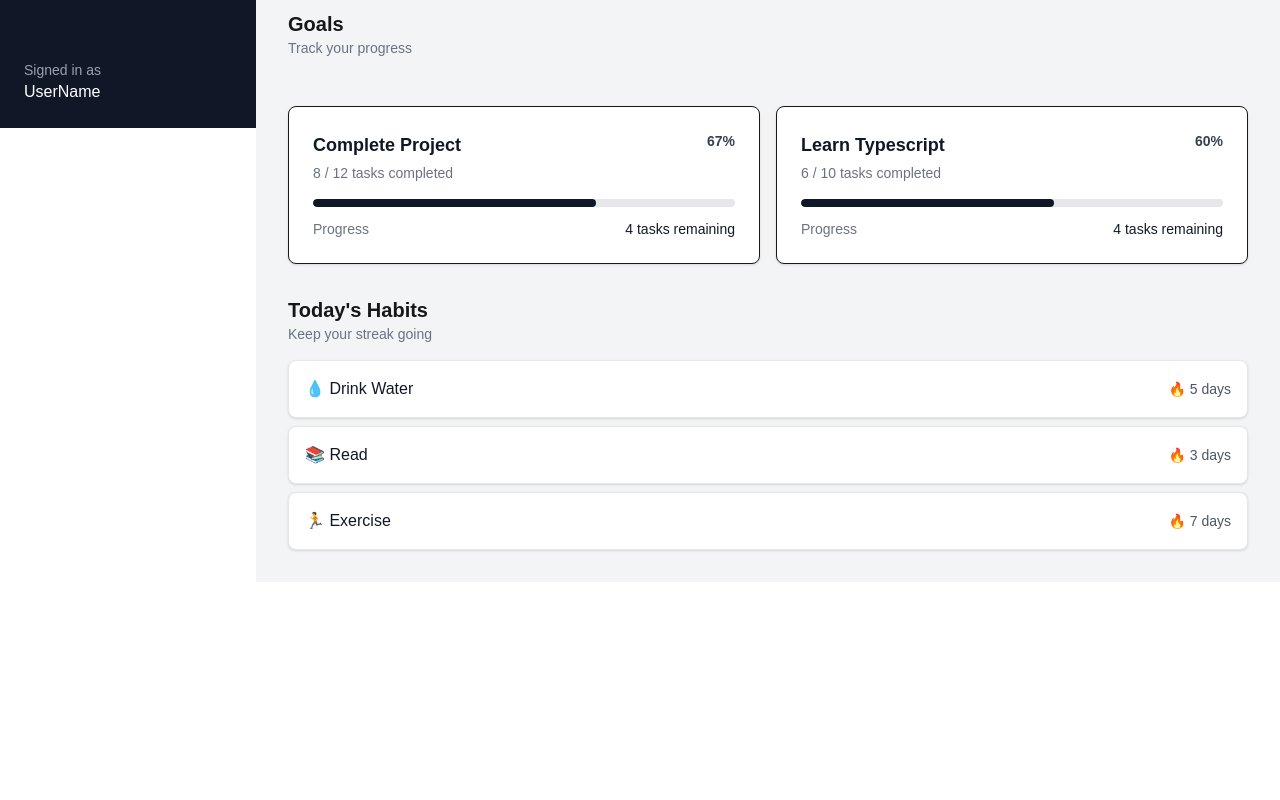
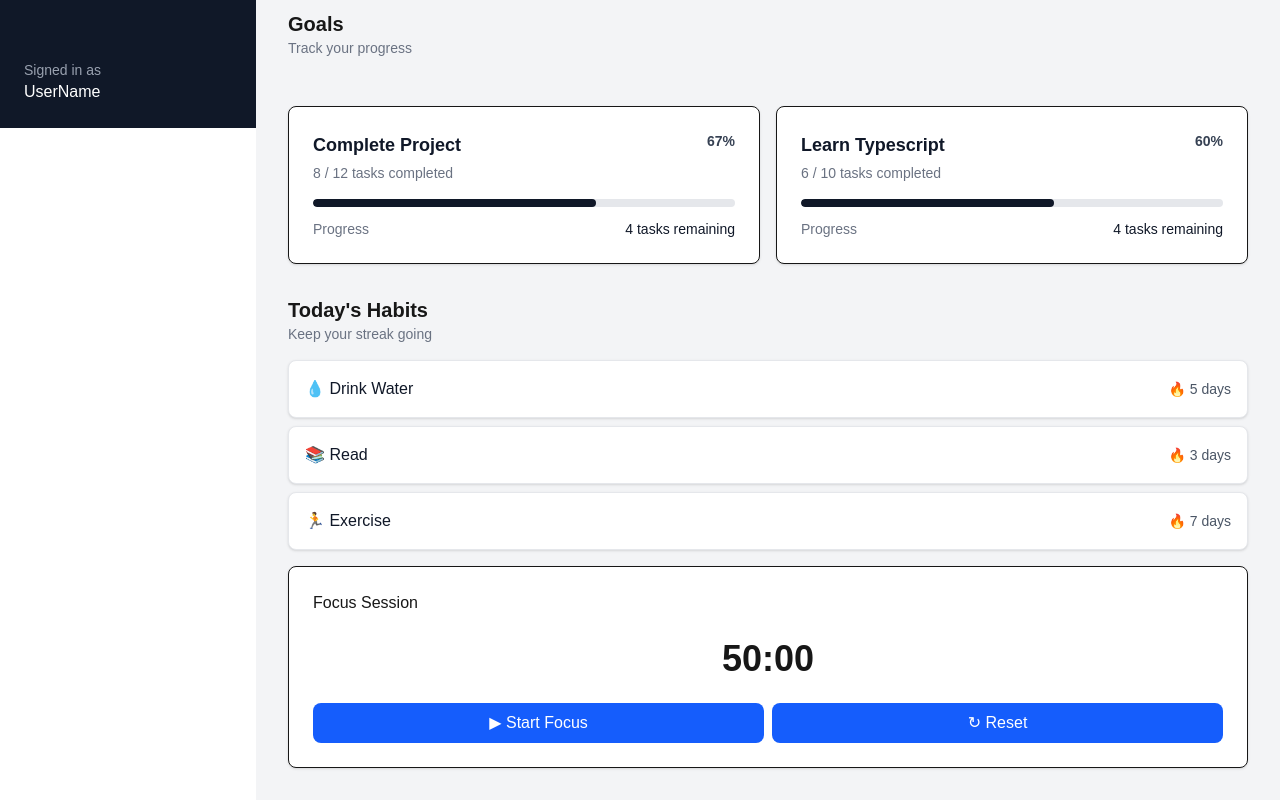
Before and after one commit to hari2k7/TaskFlow, a Next.js app in the folder frontend/: page /dashboard in a window 1280 px wide. Shown: the part 672-1472 px from the top of the page. Before the commit the page ends 1254 px from the top, so only its background shows below. Built offline with nearby package versions, Linux system fonts and the light colour scheme.

Commit message:
feat: add interactive focus timer

```diff
--- a/frontend/src/app/dashboard/page.tsx
+++ b/frontend/src/app/dashboard/page.tsx
@@ -4,6 +4,7 @@ import TaskCard from "@/src/components/TaskCard";
 import ProgressCard from "@/src/components/ProgressCard";
 import GoalCard from "@/src/components/GoalCard";
 import HabitCard from "@/src/components/HabitCard";
+import FocusCard from "@/src/components/FocusCard";
 
 const tasks: Task[] = [
     {
@@ -105,6 +106,8 @@ export default function Dashboard() {
                     })}
                 </div>
             </section>
+
+            <FocusCard title="Focus Session" duration={50} />
         </main>
     )
 }
--- /dev/null
+++ b/frontend/src/components/FocusCard.tsx
@@ -0,0 +1,61 @@
+"use client";
+import { useState, useEffect } from "react";
+
+interface FocusCardProps {
+    title: string;
+    duration: number;
+}
+
+export default function FocusCard({ title, duration }: FocusCardProps) {
+    const [isRunning, setIsRunning] = useState(false);
+    const [timeLeft, setTimeLeft] = useState(duration * 60);
+    const minutes = Math.floor(timeLeft / 60);
+    const seconds = timeLeft % 60;
+
+    useEffect(() => {
+        if (!isRunning) {
+            return;
+        }
+
+        const interval = setInterval(() => {
+            setTimeLeft((prev) => {
+                if (prev <= 1) {
+                    setIsRunning(false);
+                    return 0;
+                }
+
+                return prev - 1;
+            });
+        }, 1000);
+
+        return () => clearInterval(interval);
+    }, [isRunning]);
+
+    function handleReset() {
+        setIsRunning(false);
+        setTimeLeft(duration * 60)
+    }
+
+    return (
+        <div className="mt-4 rounded-lg border bg-white p-6 shadow-sm">
+            <h2>{title}</h2>
+            <p className="mt-6 text-center text-4xl font-bold">
+                {minutes.toString().padStart(2, "0")}:{seconds.toString().padStart(2, "0")}
+            </p>
+            <div className="grid grid-cols-2 gap-2">
+                <button
+                    className="mt-6 rounded-lg bg-blue-600 px-5 py-2 text-white"
+                    onClick={() => setIsRunning(!isRunning)}
+                >
+                    {isRunning ? "⏸ Pause" : "▶ Start Focus"}
+                </button>
+                <button
+                    className="mt-6 rounded-lg bg-blue-600 px-5 py-2 text-white"
+                    onClick={handleReset}
+                >
+                    ↻ Reset
+                </button>
+            </div>
+        </div>
+    )
+}
```
